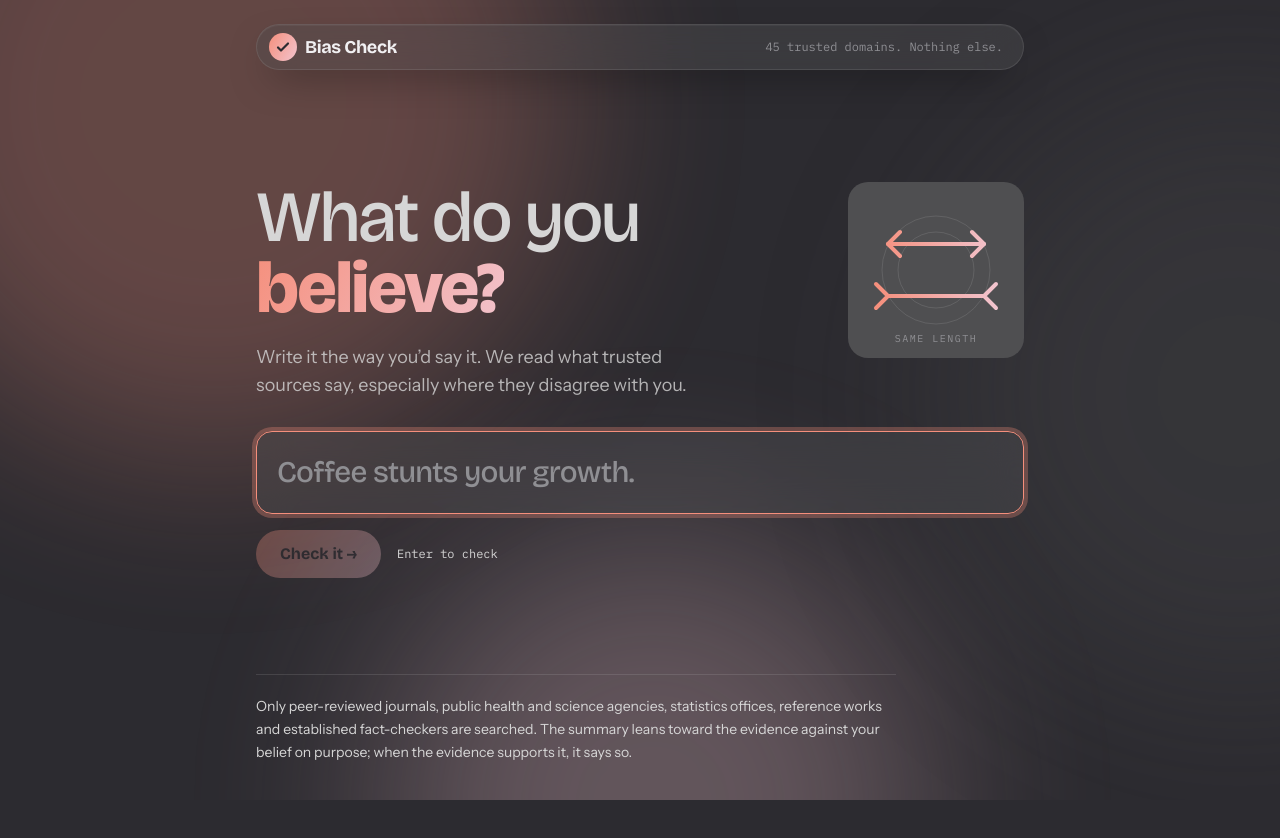
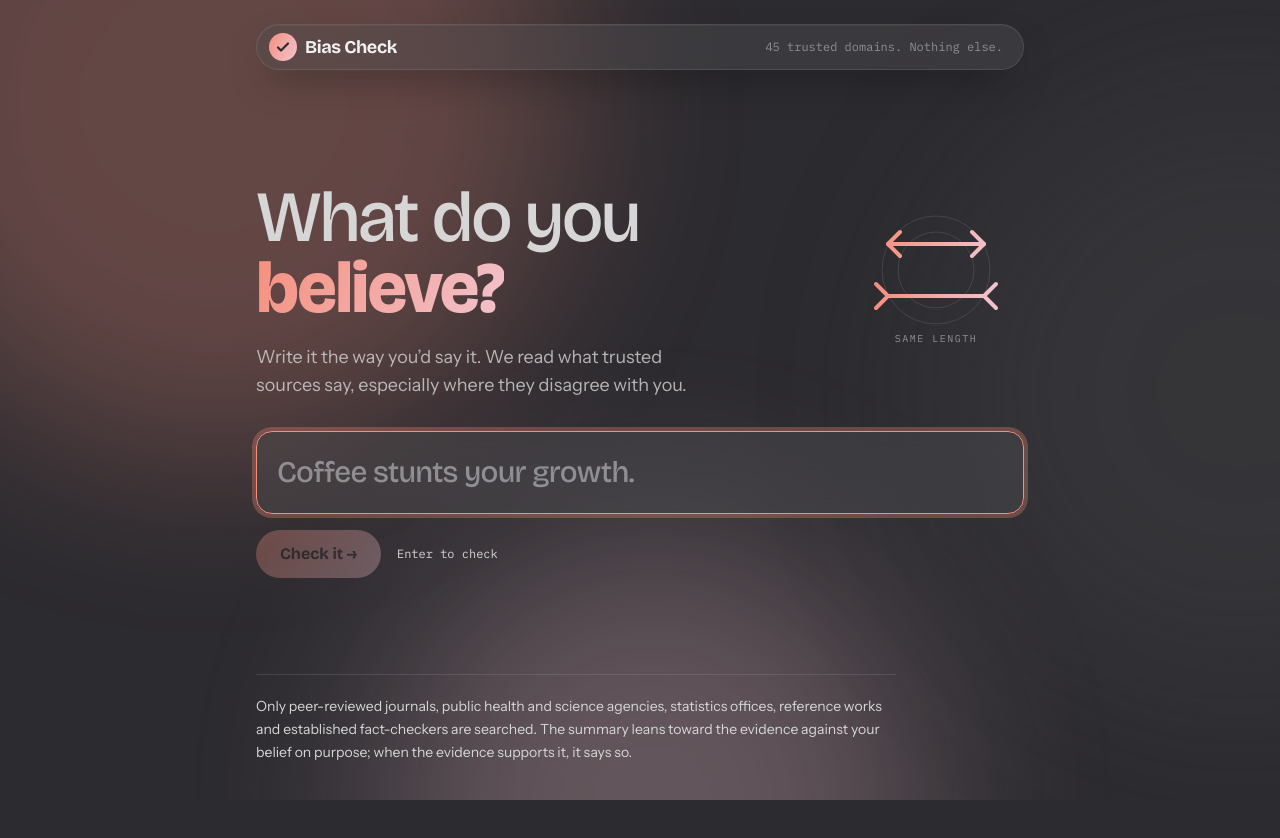
Before and after one commit to MarinaTkd/bias-check, a Next.js app in the folder bias-check/: page / in a window 1280 px wide. Shown: the top 838 px of the page. Built offline with nearby package versions, Linux system fonts and the light colour scheme.

Commit message:
style: drop the tile behind the illusion

```diff
--- a/bias-check/app/page.tsx
+++ b/bias-check/app/page.tsx
@@ -112,7 +112,6 @@ export default function Page() {
                     <stop offset="1" stopColor="#f2c4ce" />
                   </linearGradient>
                 </defs>
-                <rect width="176" height="176" rx="20" fill="var(--bg-2)" />
                 <circle cx="88" cy="88" r="54" fill="none" stroke="var(--line)" />
                 <circle cx="88" cy="88" r="38" fill="none" stroke="var(--line)" />
                 <g stroke="url(#coral)" strokeWidth="4" strokeLinecap="round" strokeLinejoin="round" fill="none">
```
